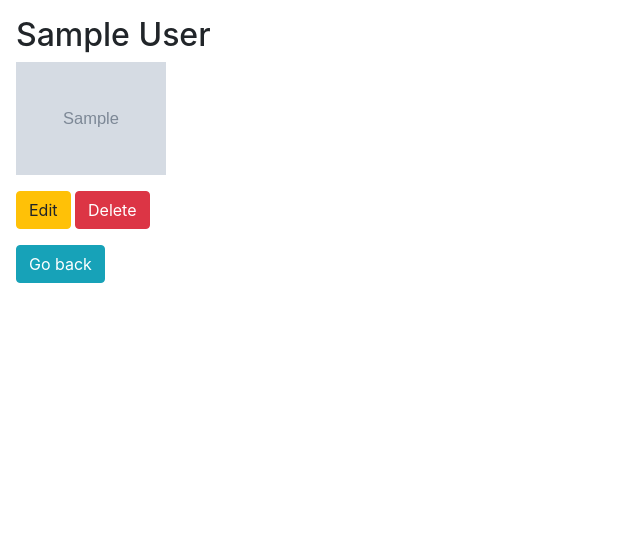
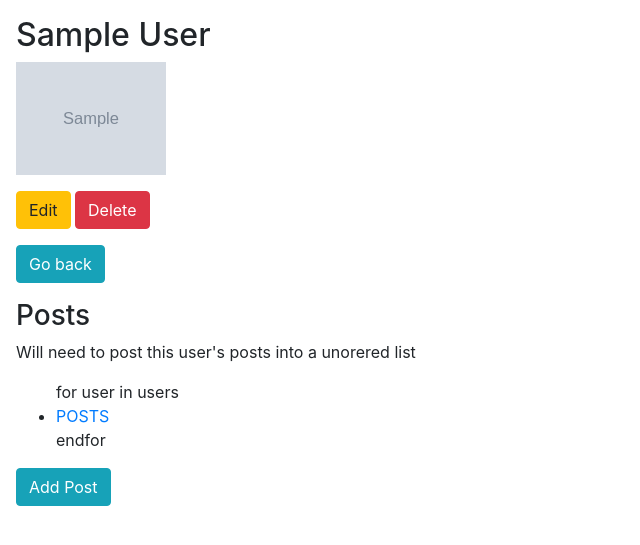
Before and after one commit to brian-trann/sb-blogly, a Flask app: page /users/1 in a window 1280 px wide. Shown: the top 545 px of the page, without its empty margins (0-640 px from the left). Run offline with Flask 2, Linux system fonts and the light colour scheme; tables that the repository leaves empty hold one stand-in row (values such as "Sample post"); grey boxes marked "Sample" are stand-in pictures.

Commit message:
Adding posting functionality

```diff
--- a/app.py
+++ b/app.py
@@ -76,3 +76,35 @@ def delete_user(user_id):
     User.query.filter(User.id == user_id).delete()
     db.session.commit()
     return redirect('/')
+
+@app.route('/users/<int:user_id>/posts/new', methods=['GET'])
+def show_post_form(user_id):
+    ''' Show form to add post for a user '''
+    user = User.query.get_or_404(user_id)
+    return render_template('add_post.html',user=user)
+
+
+@app.route('/users/<int:user_id>/posts/new', methods=['POST'])
+def handle_add_form(user_id):
+    ''' Handle add form; add post and redirect to the user detail page'''
+    user = User.query.get_or_404(user_id)
+    title = request.form['title']
+    content = request.form['content']
+    # print('~~~~~~~~~~~~~~~~~~~~~~~~')
+    # print(title,content)
+    # print('~~~~~~~~~~~~~~~~~~~~~~~~')
+    return redirect(f'/users/{user_id}')
+
+# @app.route('/posts/<int:post_id>')
+# def show_post(post_id):
+    ''' show a post. Show buttons to edit and delete the post'''
+
+
+# @app.route('/posts/<int:post_id>/edit', methods=['POST'])
+# def edit_post(post_id):
+    '''Shows fom to edit a post, and to cancel (back to user page) '''
+
+
+# @app.route('/posts/<int:post_id>/delete', methods=['POST'])
+# def delete_post():
+    ''' Delete the post'''
--- a/models.py
+++ b/models.py
@@ -1,5 +1,6 @@
 """Models for Blogly."""
 from flask_sqlalchemy import SQLAlchemy
+import datetime
 
 db = SQLAlchemy()
 default_image = '/static/no-profile-photo-150.png'
@@ -22,8 +23,21 @@ class User(db.Model):
     last_name = db.Column(db.String(50), nullable=False)
 
     image_url = db.Column(db.String(120), nullable=False, default=default_image)
+    posts = db.relationship("Post", backref="user", cascade="all, delete-orphan")
 
     @property
     def full_name(self):
         '''Return full name'''
         return f'{self.first_name} {self.last_name}'
+
+class Post(db.Model):
+
+    """Post. FK is user_id """
+    __tablename__ = 'posts'
+    id = db.Column(db.Integer,primary_key=True, autoincrement=True)
+    title = db.Column(db.String(50), nullable=False)
+    content = db.Column(db.String(200), nullable=False)
+
+    created_at = db.Column(db.DateTime, nullable=False, default=datetime.datetime.now)
+
+    user_id = db.Column(db.Integer, db.ForeignKey('users.id'), nullable=False)
--- a/templates/user.html
+++ b/templates/user.html
@@ -17,5 +17,15 @@
 </div>
 
 <a class="btn button btn-info" href="/">Go back</a>
+<div class="my-3">
+    <h3>Posts</h3>
+    <p>Will need to post this user's posts into a unorered list</p>
+    <ul>
+        for user in users
+        <li><a href=""> POSTS</a></li>
+        endfor
+    </ul>
+    <a href="/users/{{user.id}}/posts/new" class="btn button btn-info">Add Post</a>
+</div>
 
 {% endblock %}
```
Also changed, not shown: templates/add_post.html (added, +15 -0 lines).
